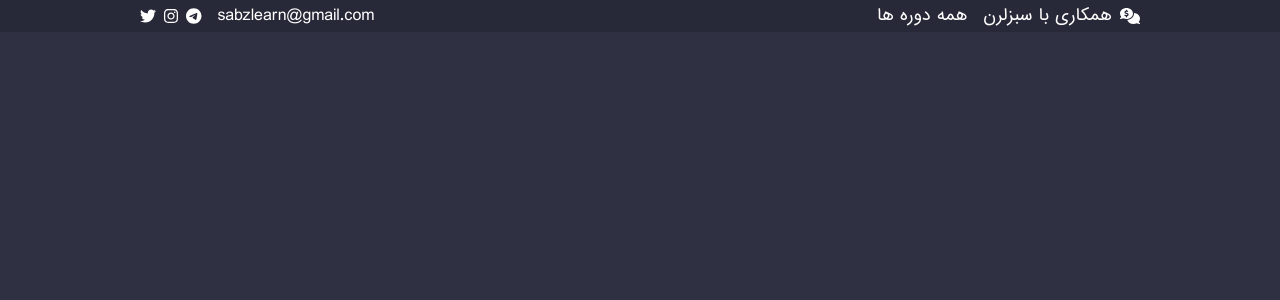
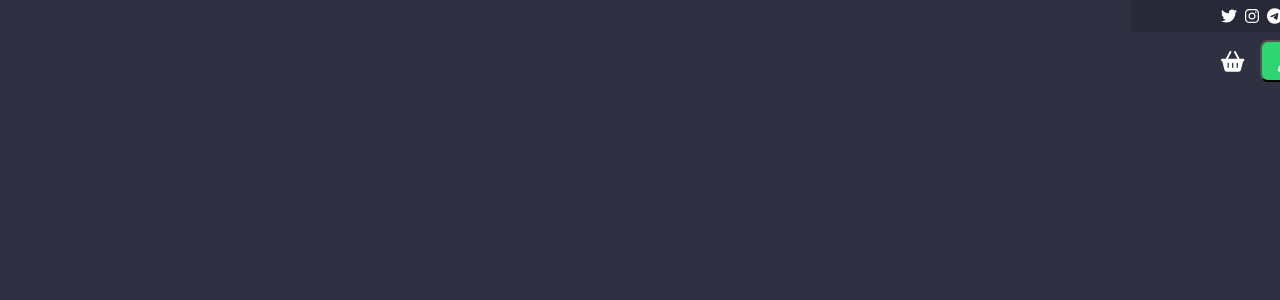
Before and after one commit to amirkhazaeli/Sabzlearn-frontend, a React (Create React App) app: page / in a window 1280 px wide. Shown: the top 300 px of the page. Built offline with nearby package versions, Linux system fonts and the light colour scheme.

Commit message:
create navbar and add to the header

```diff
--- a/public/index.html
+++ b/public/index.html
@@ -24,7 +24,7 @@
       work correctly both with client-side routing and a non-root public URL.
       Learn how to configure a non-root public URL by running `npm run build`.
     -->
-    <title>React App</title>
+    <title>سبز لرن |آکادمی آموزش برنامهن نویسی</title>
   </head>
   <body>
     <noscript>You need to enable JavaScript to run this app.</noscript>
--- /dev/null
+++ b/src/Components/Navbar/Navbar.css
@@ -0,0 +1,102 @@
+.navbar-wrapper {
+    display: flex;
+    justify-content: space-between;
+    align-items: center;
+    padding: .5rem 0;
+
+
+
+}
+
+.navbar-wrapper svg {
+    color: var(--white-color);
+}
+
+.navbar-right {
+    display: flex;
+    align-items: center;
+    column-gap: 1.5rem;
+}
+
+.navbar-right ul {
+    display: flex;
+    column-gap: 1rem;
+}
+
+.navbar-right ul li {
+    display: flex;
+    align-items: center;
+    column-gap: .4rem;
+}
+
+.navbar-right ul li:hover {
+    cursor: pointer;
+}
+
+.navbar-right img {
+    width: 70px;
+}
+
+.navbar-section button {
+    border-radius: .5rem;
+    padding: .5rem 1rem;
+    background-color: var(--green-color);
+}
+
+.navbar-left {
+    display: flex;
+    align-items: center;
+    column-gap: 1rem;
+}
+
+.navbar-left input {
+    border-radius: 1rem;
+    background-color: rgb(165, 164, 164);
+    height: 30px;
+    width: 150px;
+    padding: .2rem .5rem;
+    font-family: var(--font-family);
+    border: none;
+}
+
+.navbar-left button {
+    display: flex;
+    align-items: center;
+    column-gap: 1rem;
+    color: var(--white-color);
+    font-family: var(--font-family);
+    font-weight: 600;
+}
+
+.navbar-left svg {
+    font-size: 1.3rem;
+}
+
+/* responsive */
+.navbar-responsive {
+    display: none;
+    padding: 1rem;
+}
+
+.navbar-responsive svg {
+    font-size: 2rem;
+    color: var(--white-color);
+}
+
+.navbar-responsive .icons {
+    display: flex;
+    align-items: center;
+    column-gap: 1rem;
+}
+
+@media screen and (max-width: 850px) {
+    .navbar-wrapper {
+        display: none;
+    }
+
+    .navbar-responsive {
+        display: flex;
+        justify-content: space-between;
+        align-items: center;
+    }
+}
--- /dev/null
+++ b/src/Components/Navbar/Navbar.jsx
@@ -0,0 +1,60 @@
+import React from 'react'
+import logo from '../../Assets/images/logo.png'
+import './Navbar.css'
+import { FontAwesomeIcon } from '@fortawesome/react-fontawesome';
+import { faCaretDown,faBars,faUser,faBasketShopping } from '@fortawesome/free-solid-svg-icons'
+export default function NavbarComponent() {
+  return (
+    <div className='navbar-section'>
+
+      <div className='navbar-wrapper container'>
+        <div className='navbar-right'>
+          <img src={logo} alt="" />
+          <ul>
+            <li>
+              فرانت اند
+              <FontAwesomeIcon icon={faCaretDown} />
+            </li>
+            <li>
+              امنیت
+              <FontAwesomeIcon icon={faCaretDown} />
+            </li>
+            <li>
+              پایتون
+              <FontAwesomeIcon icon={faCaretDown} />
+            </li>
+            <li>
+              مهارت های نرم
+            </li>
+            <li>
+              مقالات
+              <FontAwesomeIcon icon={faCaretDown} />
+            </li>
+          </ul>
+        </div>
+        <div className='navbar-left'>
+          <div >
+            <input type="text" placeholder='جستجو...'/>
+          </div>
+          <button>
+            امیر محمد عرب خزایلی
+          <FontAwesomeIcon icon={faUser} />
+          </button>
+          <FontAwesomeIcon icon={faBasketShopping} />
+        </div>
+      </div>
+
+      {/*Responsive element*/}
+      <div className='navbar-responsive container'>
+        <FontAwesomeIcon icon={faBars} />
+        <img src={logo} alt="" />
+        <div className='icons'>
+          <button>
+          <FontAwesomeIcon icon={faUser} />
+          </button>
+          <FontAwesomeIcon icon={faBasketShopping} />
+        </div>
+      </div>
+    </div>
+  )
+}
--- a/src/Components/TopHeader/TopHeader.css
+++ b/src/Components/TopHeader/TopHeader.css
@@ -1,9 +1,6 @@
 .top-header {
     background-color: var(--secondary-color);
-    color: var(--white-color);
     padding: .5rem 0;
-    display: flex;
-    justify-content: center;
 }
 
 .top-header-wrapper {
@@ -32,6 +29,8 @@
     column-gap: .5rem;
 }
 
+
+/* Responsive */
 @media screen and (max-width: 850px)  {
     .top-header{
         display: none;
--- a/src/Layout/Header/Header.jsx
+++ b/src/Layout/Header/Header.jsx
@@ -1,13 +1,13 @@
 import React from 'react'
 import { Container } from 'react-bootstrap'
+import Navbar from '../../Components/Navbar/Navbar'
 import TopHeader from '../../Components/TopHeader/TopHeader'
 import './Header.css'
 export default function Header() {
   return (
     <div className='header-section'>
-      <Container className='header-wrapper' fluid>
         <TopHeader />
-      </Container>
+        <Navbar />
     </div>
 
   )
--- a/src/Styles/Custom.css
+++ b/src/Styles/Custom.css
@@ -1,3 +1,4 @@
+@import url('./Reset.css');
 @font-face {
     font-family: 'IRANSans';
     src: url('../Assets/fonts/Sans\ a4fran3.ttf') format('truetype');
@@ -9,14 +10,17 @@
     --secondary-color: #282938;
     --white-color: #ffffff;
     --black-color: #000000;
+    --green-color: #2ED573;
 }
 
 body{
     font-family: var(--font-family);
     background-color: var(--primary-color);
+    color: var(--white-color);
     direction: rtl;
 }
 
 .container{
-    width: 1000px;
+    width: 1100px;
+    margin: 0 auto;
 }
--- a/src/index.js
+++ b/src/index.js
@@ -1,6 +1,5 @@
 import React from 'react';
 import ReactDOM from 'react-dom/client';
-import './Styles/Reset.css'
 import './Styles/Custom.css';
 import App from './App';
 
```
Also changed, not shown: src/Assets/images/logo.png (added).
